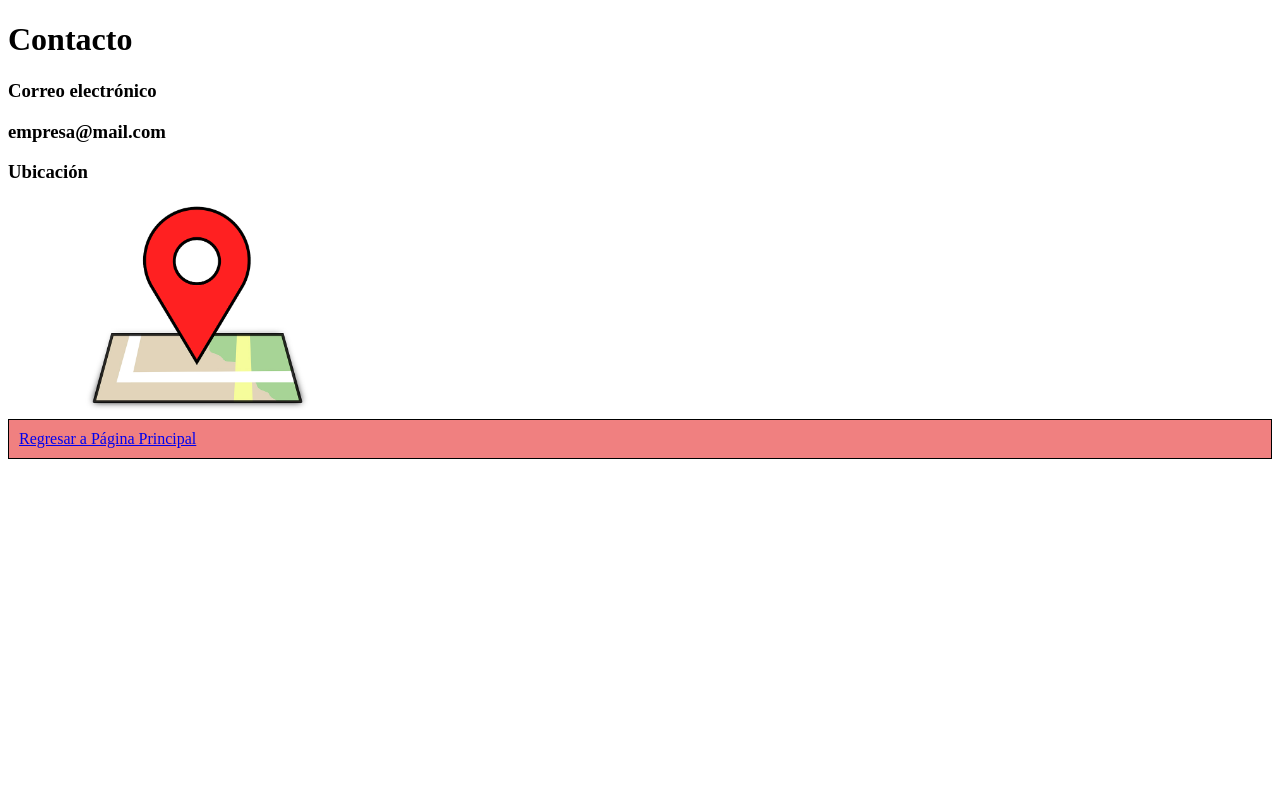
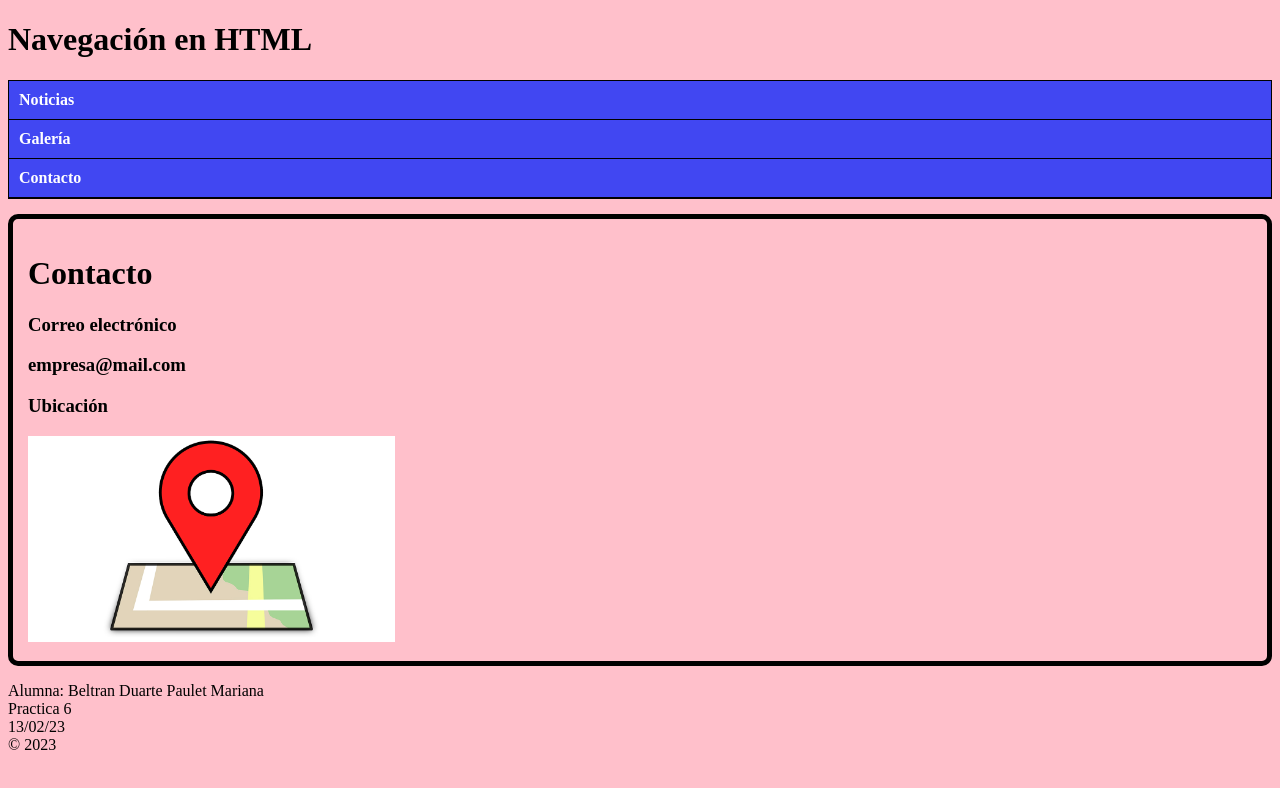
Before and after one commit to PauletBeltran/PauletBeltran.github.io, a plain HTML site: page p6_Contacto.html in a window 1280 px wide. Drawn offline with Linux system fonts and the light colour scheme.

Commit message:
Navegación HTML (Actualización) 15/02/23

```diff
--- a/p6_Contacto.html
+++ b/p6_Contacto.html
@@ -5,19 +5,55 @@
     <meta http-equiv="X-UA-Compatible" content="IE=edge">
     <meta name="viewport" content="width=device-width, initial-scale=1.0">
     <title>Contacto</title>
+    <style>
+        .menu{
+            background-color: #4147f2;
+        }
+       .menu:hover{
+            background-color: #131780;
+       }
+       a{
+        color: white;
+        text-decoration: none;
+        font-weight: bold;
+       }
+       .contenido{
+        border: 5px solid black;
+        border-radius: 10px;
+        margin-top: 15px;
+        padding: 15px;
+       }
+
+    </style>
 </head>
 <body>
-    <h1>Contacto</h1>
-    <h3>Correo electrónico</h3>
-    <h3>empresa@mail.com</h3>
+    <body bgcolor="pink">
+        <h1>Navegación en HTML</h1>
 
-    <h3>Ubicación</h3>
-    <img src="ubi.jpg" alt="" width="30%">
+        <div style="border: 1px solid black; ">
+            <div style="border-bottom: 1px solid black; padding: 10px;" class="menu">
+                <a href="p6_Noticias.html">Noticias</a>
+            </div>
+            <div style="border-bottom: 1px solid black; padding: 10px;" class="menu">
+                <a href="p6_Galeria.html">Galería</a>
+            </div>
+            <div style="border-bottom: 1px solid black; padding: 10px;" class="menu">
+                <a href="p6_Contacto.html">Contacto</a>
+            </div>
+        </div>
 
+        <div class="contenido">
+            <h1>Contacto</h1>
+            <h3>Correo electrónico</h3>
+            <h3>empresa@mail.com</h3>
 
-    <div style="border: 1px solid black; padding: 10px; background-color:lightcoral ;">
-        <a href="p6_Navegacion.html">Regresar a Página Principal</a>
-    </div>
+            <h3>Ubicación</h3>
+            <img src="ubi.jpg" alt="" width="30%">
+        </div>
 
-</body>
+        <footer>
+            <p>Alumna: Beltran Duarte Paulet Mariana <br> Practica 6 <br> 13/02/23 <br> &copy; 2023</p>
+        </footer>
+
+    </body>
 </html>
```
Also changed, not shown: p6_Galeria.html (+41 -3 lines), p6_Navegacion.html (+30 -5 lines), p6_Noticias.html (+41 -4 lines).
